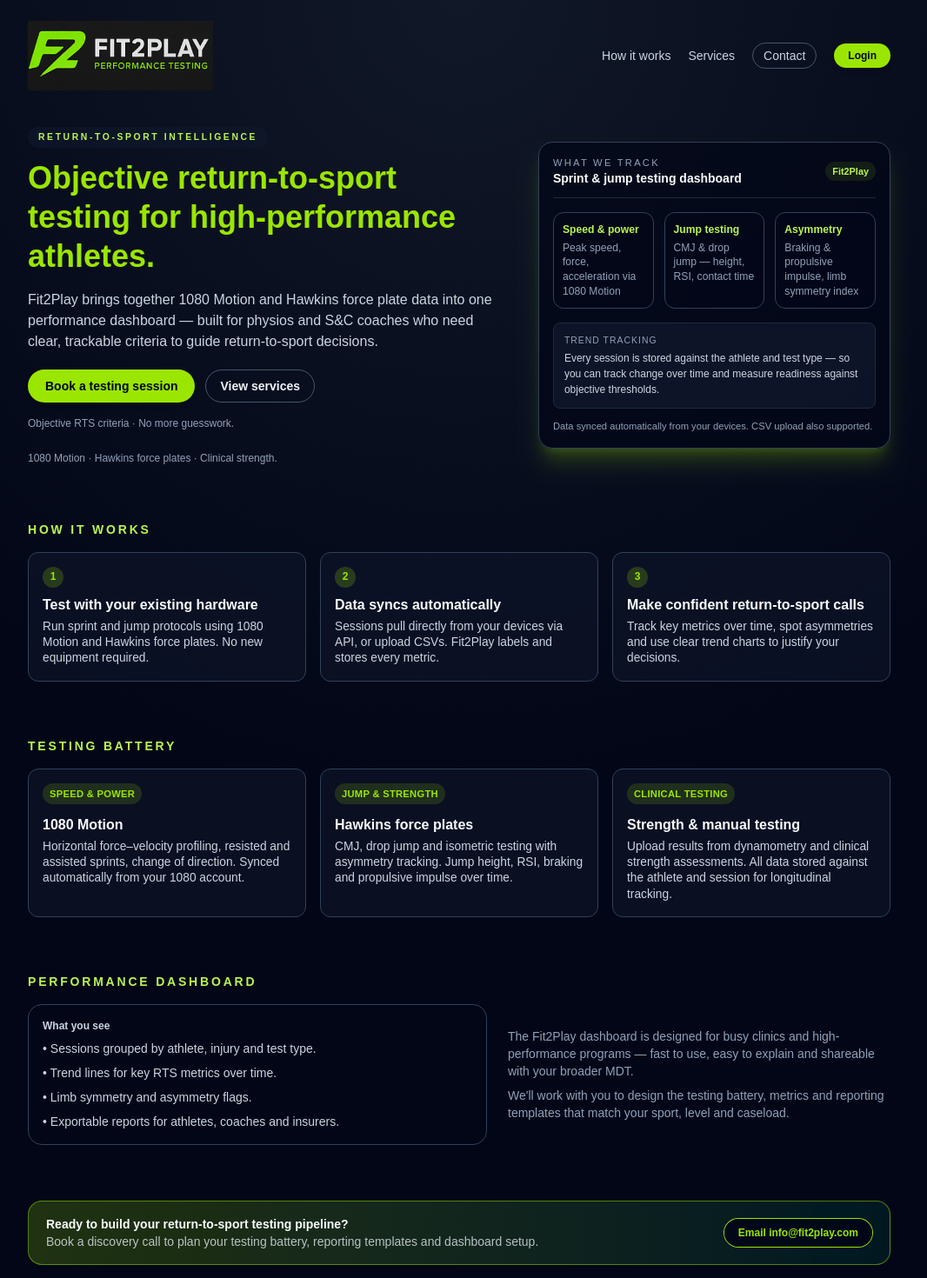
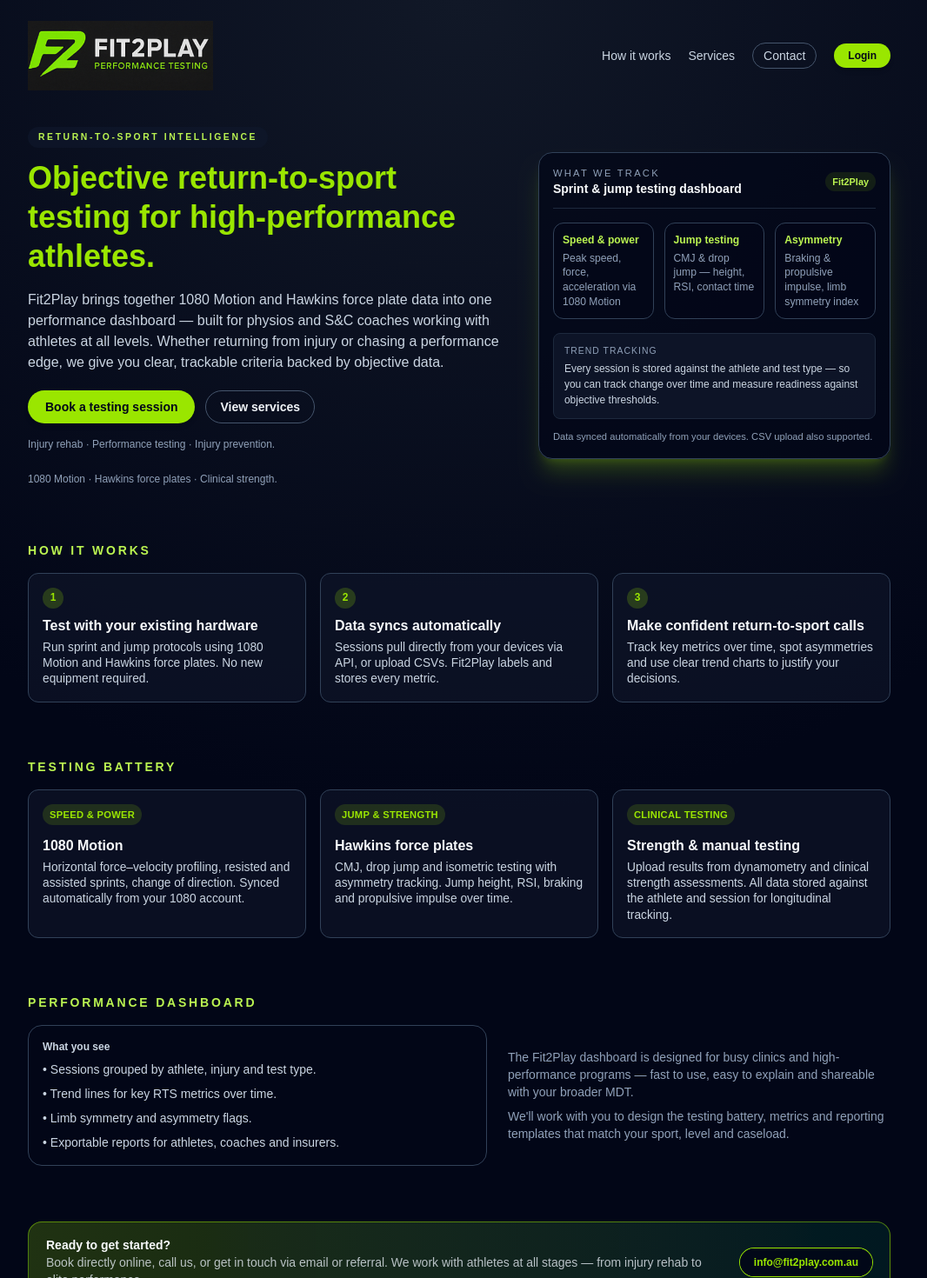
Before and after one commit to brettcolinfletcher-cmyk/fit2play, a Next.js app: page / in a window 1280 px wide. Shown: the top 1470 px of the page at 87% size, without its empty margins (112-1178 px from the left). Built offline with nearby package versions, Linux system fonts and the light colour scheme.

Commit message:
fix: sprint report date + homepage email updates

```diff
--- a/app/page.tsx
+++ b/app/page.tsx
@@ -27,7 +27,7 @@ export default function HomePage() {
               Objective return-to-sport testing for high-performance athletes.
             </h1>
             <p className="mb-5 max-w-xl text-sm text-slate-300 md:text-base">
-              Fit2Play brings together 1080 Motion and Hawkins force plate data into one performance dashboard — built for physios and S&amp;C coaches who need clear, trackable criteria to guide return-to-sport decisions.
+              Fit2Play brings together 1080 Motion and Hawkins force plate data into one performance dashboard — built for physios and S&amp;C coaches working with athletes at all levels. Whether returning from injury or chasing a performance edge, we give you clear, trackable criteria backed by objective data.
             </p>
             <div className="mb-4 flex flex-wrap gap-3">
               <a href="#contact" className="inline-flex items-center justify-center rounded-full bg-lime-400 px-5 py-2 text-xs font-semibold text-slate-950 shadow-md hover:brightness-110 md:text-sm">
@@ -38,7 +38,7 @@ export default function HomePage() {
               </Link>
             </div>
             <div className="flex flex-wrap gap-6 text-[0.72rem] text-slate-400 md:text-xs">
-              <span>Objective RTS criteria · No more guesswork.</span>
+              <span>Injury rehab · Performance testing · Injury prevention.</span>
               <span>1080 Motion · Hawkins force plates · Clinical strength.</span>
             </div>
           </div>
@@ -104,17 +104,17 @@ export default function HomePage() {
         <section id="contact">
           <div className="flex flex-col gap-4 rounded-2xl border border-lime-400/50 bg-gradient-to-r from-lime-400/20 to-emerald-500/10 px-5 py-4 text-sm text-slate-50 md:flex-row md:items-center md:justify-between">
             <div>
-              <p className="font-semibold">Ready to build your return-to-sport testing pipeline?</p>
-              <p className="text-xs text-slate-200/80 md:text-sm">Book a discovery call to plan your testing battery, reporting templates and dashboard setup.</p>
+              <p className="font-semibold">Ready to get started?</p>
+              <p className="text-xs text-slate-200/80 md:text-sm">Book directly online, call us, or get in touch via email or referral. We work with athletes at all stages — from injury rehab to elite performance.</p>
             </div>
-            <a href="mailto:info@fit2play.com" className="inline-flex items-center justify-center rounded-full bg-slate-950/90 px-4 py-2 text-xs font-semibold text-lime-400 ring-1 ring-lime-400 hover:bg-slate-900">
-              Email info@fit2play.com
+            <a href="mailto:info@fit2play.com.au" className="inline-flex items-center justify-center rounded-full bg-slate-950/90 px-4 py-2 text-xs font-semibold text-lime-400 ring-1 ring-lime-400 hover:bg-slate-900 whitespace-nowrap">
+              info@fit2play.com.au
             </a>
           </div>
           <nav className="mt-6 flex justify-center gap-4 text-xs text-slate-400 md:hidden">
             <a href="/#how-it-works" className="hover:text-lime-400">How it works</a>
             <Link href="/services" className="hover:text-lime-400">Services</Link>
-            <a href="mailto:info@fit2play.com" className="hover:text-lime-400">Contact</a>
+            <a href="mailto:info@fit2play.com.au" className="hover:text-lime-400">Contact</a>
             <Link href="/login" className="hover:text-lime-400">Login</Link>
           </nav>
         </section>
```
